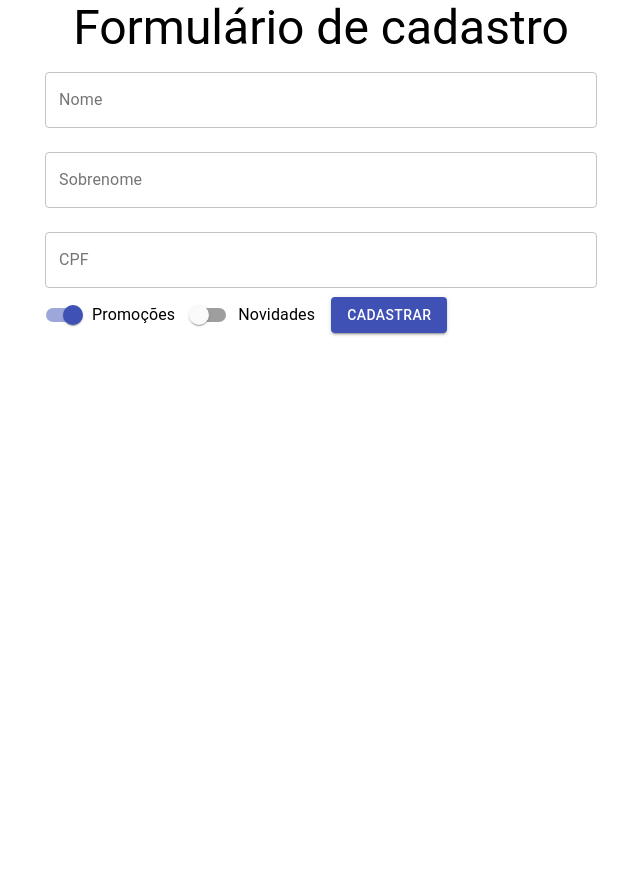
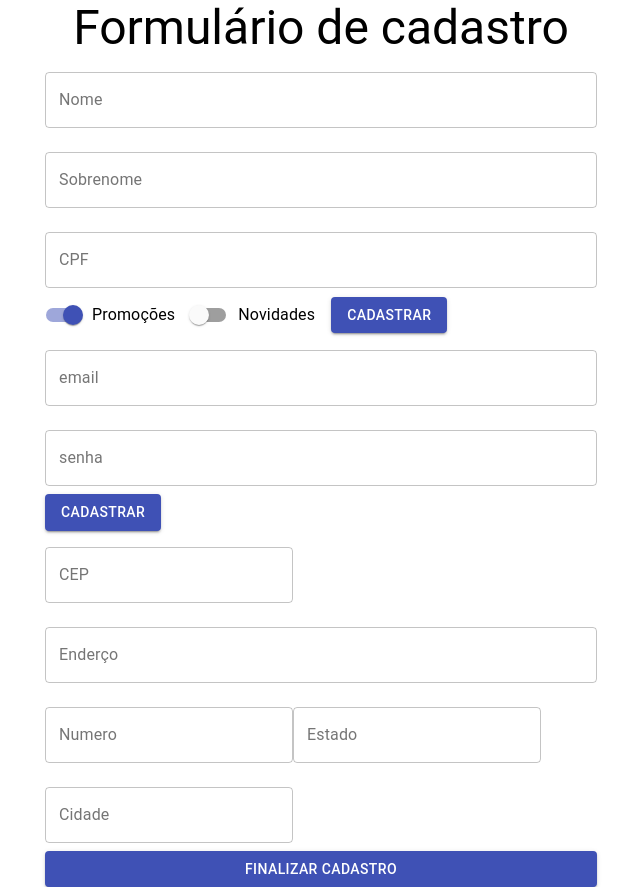
Before and after one commit to NayanneBatista/formularioCadastro_React, a React (Create React App) app: page / in a window 1280 px wide. Shown: the whole page, without its empty margins (319-959 px from the left). Before the commit the page ends 800 px from the top, so only its background shows below. Built offline with nearby package versions, Linux system fonts and the light colour scheme.

Commit message:
course 2 - class 1

```diff
--- /dev/null
+++ b/src/components/FormularioCadastro/DadosEntrega.jsx
@@ -0,0 +1,53 @@
+import React from "react";
+import { TextField, Button } from "@material-ui/core";
+function DadosEntrega() {
+  return (
+    <form>
+      <TextField
+        id="cep"
+        label="CEP"
+        type="number"
+        variant="outlined"
+        margin="normal"
+
+      />
+      <TextField
+        id="endereco"
+        label="Enderço"
+        type="text"
+        variant="outlined"
+        margin="normal"
+        fullWidth
+      />
+       <TextField
+        id="numero"
+        label="Numero"
+        type="number"
+        variant="outlined"
+        margin="normal"
+
+      />
+       <TextField
+        id="estado"
+        label="Estado"
+        type="text"
+        variant="outlined"
+        margin="normal"
+
+      />
+       <TextField
+        id="cidade"
+        label="Cidade"
+        type="text"
+        variant="outlined"
+        margin="normal"
+
+      />
+       <Button type="submit" variant="contained" color="primary" fullWidth>
+        Finalizar Cadastro
+      </Button>
+    </form>
+  );
+}
+
+export default DadosEntrega;
--- /dev/null
+++ b/src/components/FormularioCadastro/DadosPessoais.jsx
@@ -0,0 +1,94 @@
+import React,{useState} from 'react';
+import { TextField, Button, Switch, FormControlLabel } from "@material-ui/core";
+
+function DadosPessoais({aoEnviar, validarCPF}) {
+  const [nome, setNome] = useState("");
+  const [sobrenome, setSobrenome] = useState("");
+  const [cpf, setCpf] = useState("");
+  const [promocoes, setPromocoes] = useState(true);
+  const [novidades, setNovidades] = useState(false);
+  const [erros, setErros] = useState({cpf:{valido:true, texto:""}})
+  return (
+    <form
+      onSubmit={(event) => {
+        event.preventDefault();
+        aoEnviar({nome, sobrenome, cpf, novidades, promocoes});
+      }}
+    >
+      <TextField
+        value={nome}
+        onChange={(event) => {
+          setNome(event.target.value);
+        }}
+        id="nome"
+        label="Nome"
+        variant="outlined"
+        margin="normal"
+        fullWidth
+      />
+      <TextField
+        value={sobrenome}
+        onChange={(event) => {
+          setSobrenome(event.target.value);
+        }}
+        id="sobrenome"
+        label="Sobrenome"
+        variant="outlined"
+        margin="normal"
+        fullWidth
+      />
+      <TextField
+        value={cpf}
+        onChange={(event) => {
+          setCpf(event.target.value);
+        }}
+
+        onBlur={(event)=>{
+          const ehValido = validarCPF(cpf);
+          setErros({cpf:ehValido})
+        }}
+        error={!erros.cpf.valido}
+        helperText={erros.cpf.texto}
+        id="CPF"
+        label="CPF"
+        variant="outlined"
+        margin="normal"
+        fullWidth
+      />
+
+      <FormControlLabel
+        label="Promoções"
+        control={
+          <Switch
+            checked={promocoes}
+            onChange={(event) => {
+              setPromocoes(event.target.checked);
+            }}
+            name="promocoes"
+            color="primary"
+          />
+        }
+      />
+
+      <FormControlLabel
+        label="Novidades"
+        control={
+          <Switch
+            checked={novidades}
+            onChange={(event) => {
+              setNovidades(event.target.checked);
+            }}
+            name="novidades"
+            color="primary"
+          />
+        }
+      />
+
+      <Button type="submit" variant="contained" color="primary">
+        Cadastrar
+      </Button>
+    </form>
+  );
+}
+
+export default DadosPessoais;
--- /dev/null
+++ b/src/components/FormularioCadastro/DadosUsuario.jsx
@@ -0,0 +1,30 @@
+import React from "react";
+import { TextField, Button } from "@material-ui/core";
+
+function DadosUsuario() {
+  return (
+    <form>
+      <TextField
+        id="email"
+        label="email"
+        type="email"
+        variant="outlined"
+        margin="normal"
+        fullWidth
+      />
+      <TextField
+        id="senha"
+        label="senha"
+        type="password"
+        variant="outlined"
+        margin="normal"
+        fullWidth
+      />
+      <Button type="submit" variant="contained" color="primary">
+        Cadastrar
+      </Button>
+    </form>
+  );
+}
+
+export default DadosUsuario;
--- a/src/components/FormularioCadastro/FormularioCadastro.jsx
+++ b/src/components/FormularioCadastro/FormularioCadastro.jsx
@@ -1,95 +1,15 @@
 import React, { useState } from "react";
-import { TextField, Button, Switch, FormControlLabel } from "@material-ui/core";
+import DadosPessoais from "./DadosPessoais";
+import DadosUsuario from "./DadosUsuario";
+import DadosEntrega from "./DadosEntrega";
 
-function FormularioCadastro({aoEnviar, validarCPF}) {
-  const [nome, setNome] = useState("");
-  const [sobrenome, setSobrenome] = useState("");
-  const [cpf, setCpf] = useState("");
-  const [promocoes, setPromocoes] = useState(true);
-  const [novidades, setNovidades] = useState(false);
-  const [erros, setErros] = useState({cpf: {valido: true, texto: ""}})
-
+function FormularioCadastro({ aoEnviar, validarCPF }) {
   return (
-    <form
-      onSubmit={(event) => {
-        event.preventDefault();
-        aoEnviar({nome, sobrenome, cpf, novidades, promocoes});
-      }}
-    >
-      <TextField
-        value={nome}
-        onChange={(event) => {
-          setNome(event.target.value);
-        }}
-        id="nome"
-        label="Nome"
-        variant="outlined"
-        margin="normal"
-        fullWidth
-      />
-      <TextField
-        value={sobrenome}
-        onChange={(event) => {
-          setSobrenome(event.target.value);
-        }}
-        id="sobrenome"
-        label="Sobrenome"
-        variant="outlined"
-        margin="normal"
-        fullWidth
-      />
-      <TextField
-        value={cpf}
-        onChange={(event) => {
-          setCpf(event.target.value);
-        }}
-
-        onBlur={(event) =>{
-          const ehValido = validarCPF(cpf);
-          setErros({cpf:ehValido})
-        }}
-
-        error={!erros.cpf.valido}
-        helperText={erros.cpf.texto}
-        id="CPF"
-        label="CPF"
-        variant="outlined"
-        margin="normal"
-        fullWidth
-      />
-
-      <FormControlLabel
-        label="Promoções"
-        control={
-          <Switch
-            checked={promocoes}
-            onChange={(event) => {
-              setPromocoes(event.target.checked);
-            }}
-            name="promocoes"
-            color="primary"
-          />
-        }
-      />
-
-      <FormControlLabel
-        label="Novidades"
-        control={
-          <Switch
-            checked={novidades}
-            onChange={(event) => {
-              setNovidades(event.target.checked);
-            }}
-            name="novidades"
-            color="primary"
-          />
-        }
-      />
-
-      <Button type="submit" variant="contained" color="primary">
-        Cadastrar
-      </Button>
-    </form>
+    <>
+      <DadosPessoais aoEnviar={aoEnviar} validarCPF={validarCPF}/>
+      <DadosUsuario />
+      <DadosEntrega/>
+    </>
   );
 }
 
```
